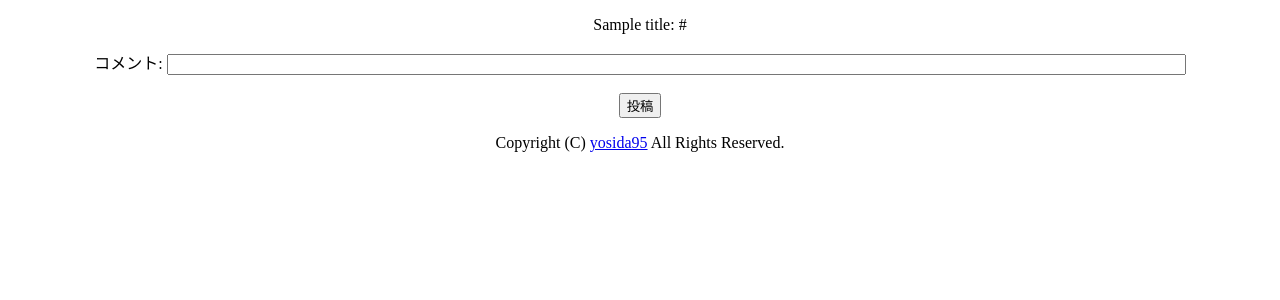
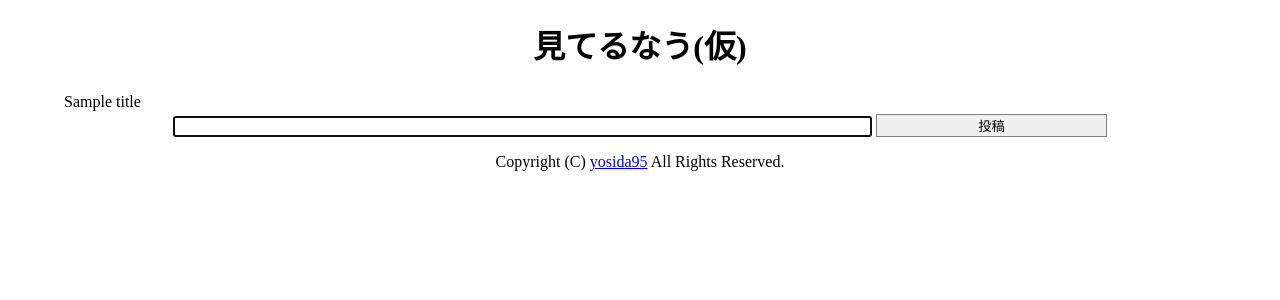
Before and after one commit to yosida95/miteru.yosida95.com, a Python web app: template miteru/templates/post.jinja2 in a window 1280 px wide. Shown: the top 300 px of the page. Run offline with Jinja, Linux system fonts and the light colour scheme; the template is opened without the code that fills it: most values are stand-ins (such as "Sample title", 1, 10 or a date in 2020); some libraries are stand-ins or nearby versions.

Commit message:
デザイン変更

```diff
--- /dev/null
+++ b/miteru/static/post.css
@@ -0,0 +1,26 @@
+body {
+    width: 90%;
+    margin: auto;
+    text-align: center;
+}
+
+#message {
+    margin: 2% 0;
+}
+
+#post_form > p {
+    margin: 0;
+    padding: 0;
+    text-align: left;
+    line-height: 1.5;
+}
+
+#post_form input[type='text'] {
+    width: 60%;
+}
+
+#post_form button[type='submit'] {
+    width: 20%;
+    background-color: #f0f0f0;
+    border: solid 1px #808080;
+}
--- a/miteru/templates/post.jinja2
+++ b/miteru/templates/post.jinja2
@@ -4,32 +4,34 @@
     <head>
         <meta http-equiv="Content-Type" content="text/html; charset=UTF-8" />
         <meta http-equiv="Content-Style-Type" content="text/css" />
+        <link href="/static/post.css" rel="stylesheet" />
+        <meta http-equiv="content-script-type" content="text/javascript" />
+        <script type="text/javascript" src="https://ajax.googleapis.com/ajax/libs/jquery/1.7.1/jquery.min.js"></script>
         <meta name="copyright" content="Copyright (C) yosida95 All Rights Reserved." />
         <meta name="Author" content="yosida95" />
         <meta name="robots" content="None" />
         <title>見てるなう(仮)</title>
+        <script type="text/javascript">
+            $(document).ready(function(){$("#post_form input[type='text']").focus(function(){if(this.value==this.title){this.value="";}this.style.color='#000';}).blur(function(){if(this.value==""){this.value=this.title;this.style.color='#808080';}else{this.style.color='#000';}}).css('color','#808080')[0].focus();$("#post_form").submit(function(){$('#post_form')[0].comment.value=($('#post_form')[0].comment.value==$('#post_form')[0].comment.title)?"":$('#post_form')[0].comment.value;$('#message').css('color','#000');$('#message').html('投稿中&hellip;&hellip;');$('#post_form').hide();$.post('/post',$('#post_form').serialize(),function(data){if(data.redo){$('#message').css('color','#f00');$('#message').text(data.message);$('#post_form').show();}else{if(!data.result){$('#message').css('color','#f00');}else{$('#message').css('color','#000');}$('#message').text(data.message);setTimeout(window.close,1500);}},'json');return false;});});
+        </script>
     </head>
-    <body style="text-align: center;">
-        {% if posted %}
-        <p>投稿しました</p>
-        <script type="text/javascript">
-            setTimeout(window.close, 1500)
-        </script>
-        {% else %}
-        <form method="post" action="{{ request.route_path('post') }}">
-            {% if error %}
+    <body>
+        <h1>見てるなう(仮)</h1>
+        <div id="message"></div>
+        <form id="post_form" method="post" action="{{ request.route_path('post') }}">
+            {% if title %}
+            <p>{{ title }}</p>
+            {% else %}
+            <p>{{ url }}</p>
             {% endif %}
-            <p style="overflow: hidden;">{{ title }}: {{ url}}</p>
-            コメント: <input type="text" name="comment" value="" style="width: 80%;"/><br />
-            <span style="color: #FF0000;">{{ error }}</span><br />
             <input type="hidden" name="access_key" value="{{ access_key }}" />
             <input type="hidden" name="access_secret" value="{{ access_secret }}" />
             <input type="hidden" name="title" value="{{ title }}" />
             <input type="hidden" name="url" value="{{ url }}" />
             <input type="hidden" name="csrf_token" value="{{ request.session.get_csrf_token() }}" />
-            <input type="submit" value="投稿" />
+            <input type="text" name="comment" title="コメント" value="コメント" />
+            <button type="submit" value="投稿">投稿</button>
         </form>
-        {% endif %}
         <p>Copyright (C) <a href="http://yosida95.com/">yosida95</a> All Rights Reserved.</a>
     </body>
 </html>
```
Also changed, not shown: miteru/templates/authorization.jinja2 (+5 -4 lines), miteru/views.py (+15 -8 lines).
